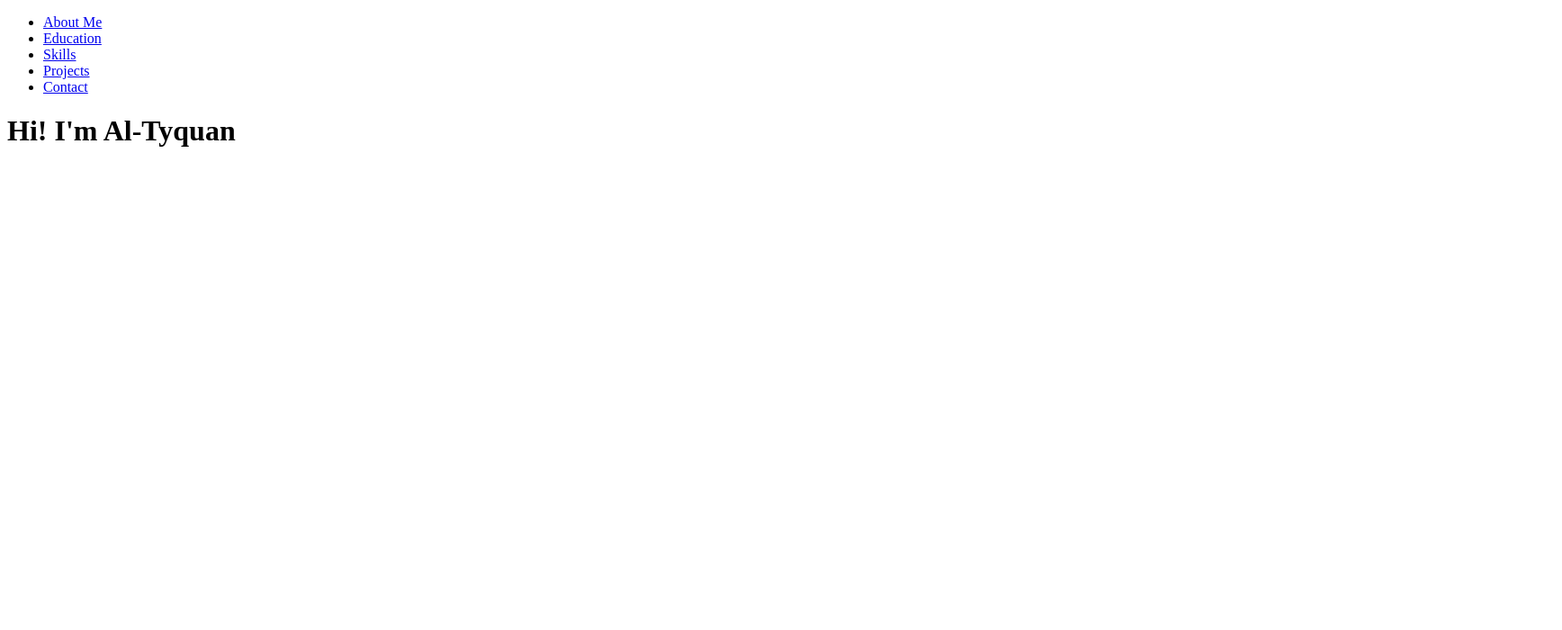
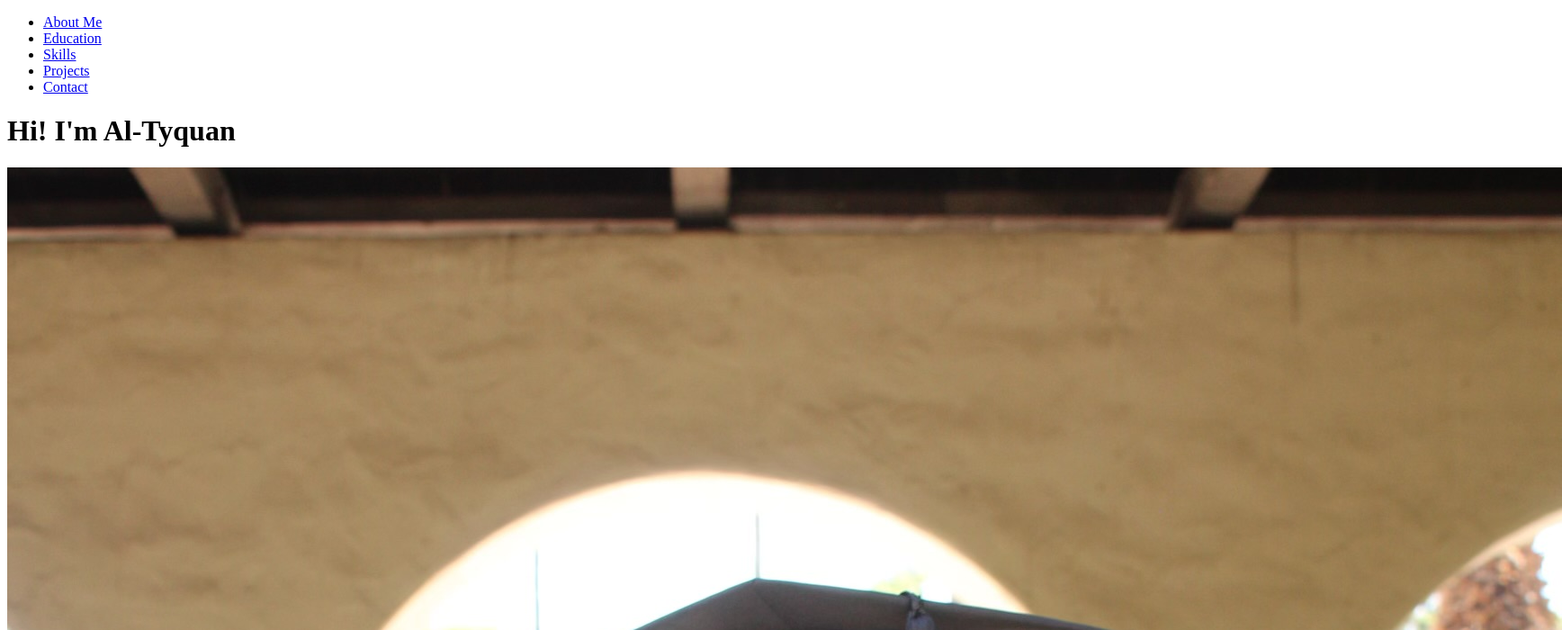
Before and after one commit to Altyquan/Altyquan.github.io, a plain HTML site: page index.html in a window 1280 px wide. Shown: the top 700 px of the page at 90% size, 1736 px wide, since content can reach past the window. Drawn offline with Linux system fonts and the light colour scheme; files that its build step writes are made by us from their sources; files whose address does not match are found by name.

Commit message:
adding image

```diff
--- a/index.html
+++ b/index.html
@@ -17,6 +17,7 @@
    </ul>
   <!-- Intro/ About me -->
    <h1>Hi! I'm Al-Tyquan</h1>
+   <img src="/Users/star/Desktop/Coding_Projects/Projects.Git/Portfolio/Altyquan.github.io/Resources/Images/IMG_3071.jpg">
    <p id="intro"></p>
 
   <!-- Education and Accomplishments -->
```
Also changed, not shown: Resources/Images/IMG_3071.jpg (added), 3 other files.
